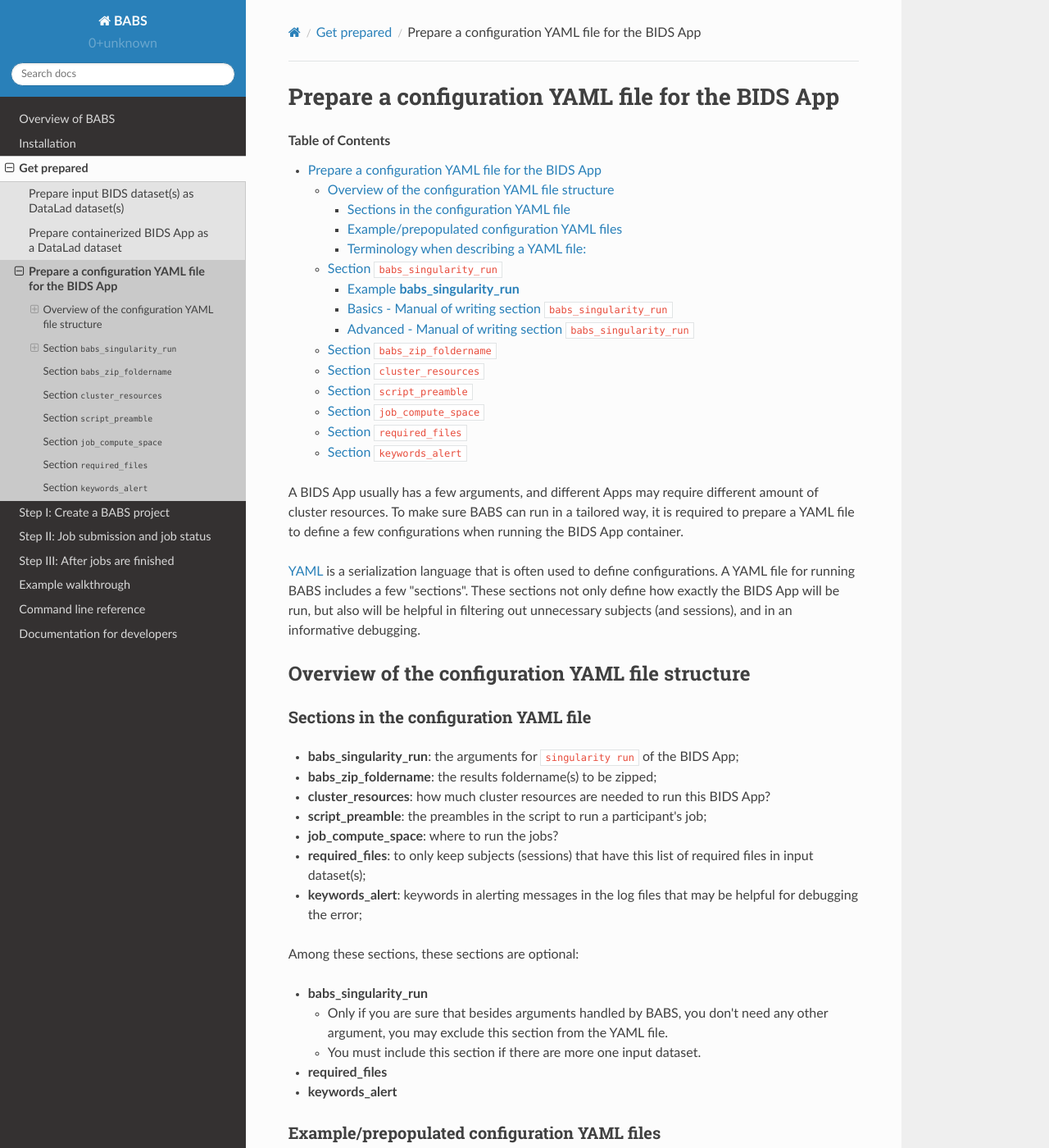
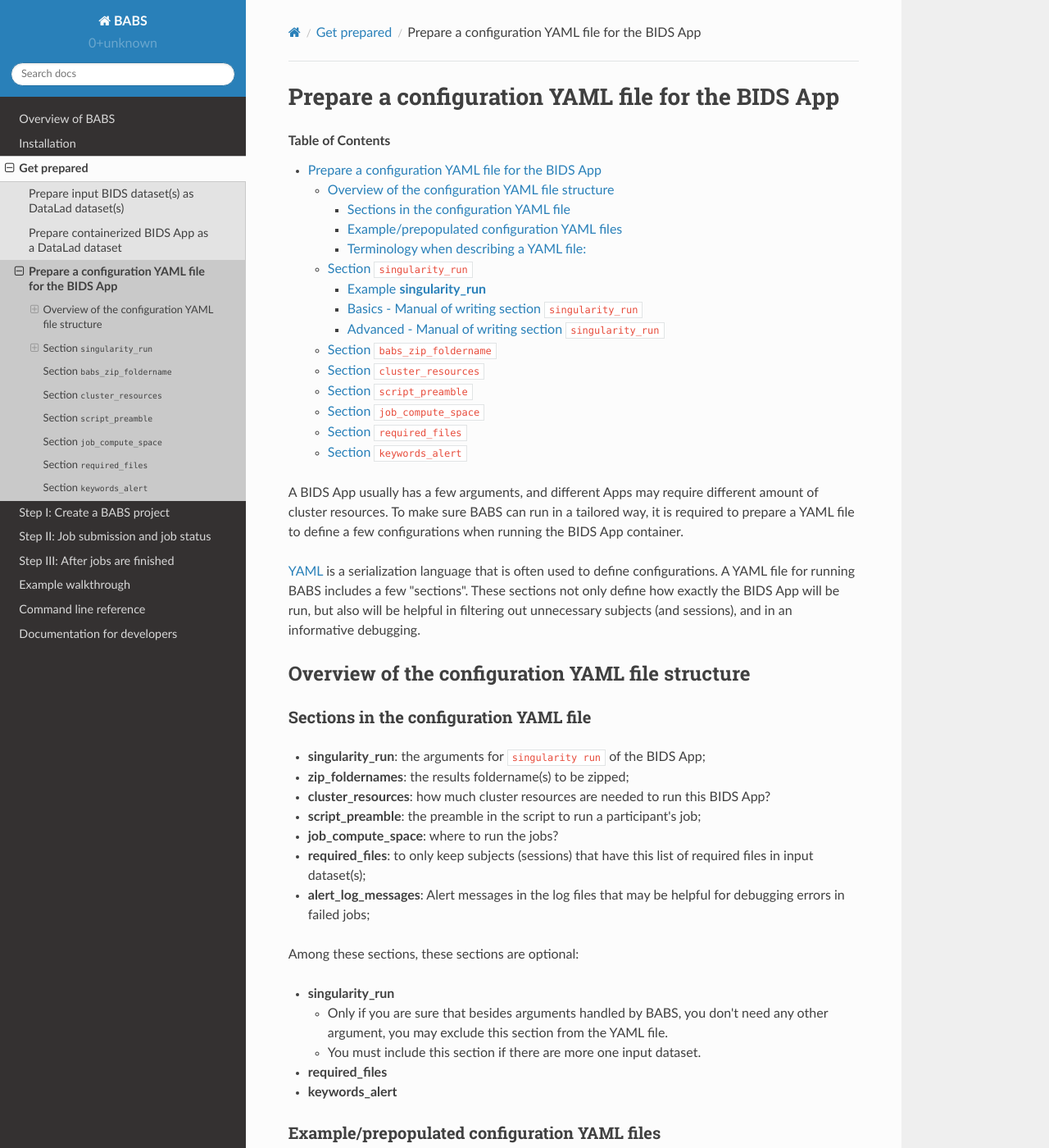
Before and after one commit to PennLINC/babs, a Sphinx documentation site: the page built from docs/source/preparation_config_yaml_file.rst, in a window 1280 px wide and 1400 px high. Shown: the whole window at 82% size. Built offline with Sphinx 7.4.7 and the Read the Docs theme 2.0.0, drawn with Linux system fonts in a browser that asks for light colours; some of the changed text lies outside the part shown.

Commit message:
change section name babs_singularity_run to singularity_run in YAML files

```diff
--- a/docs/source/developer.rst
+++ b/docs/source/developer.rst
@@ -6,7 +6,7 @@ Documentation for developers
 
 .. YAML file:
 
-.. # currently we only support the option of "babs_singularity_run"
+.. # currently we only support the option of "singularity_run"
 .. # In the future, we might:
-..     # Priority: cli_call > babs_singularity_run > cli_options
+..     # Priority: cli_call > singularity_run > cli_options
 ..         # If anything provided at higher level, the lower levels will be ignored.
--- a/docs/source/preparation_config_yaml_file.rst
+++ b/docs/source/preparation_config_yaml_file.rst
@@ -19,17 +19,17 @@ Overview of the configuration YAML file structure
 Sections in the configuration YAML file
 -----------------------------------------
 
-* **babs_singularity_run**: the arguments for ``singularity run`` of the BIDS App;
-* **babs_zip_foldername**: the results foldername(s) to be zipped;
+* **singularity_run**: the arguments for ``singularity run`` of the BIDS App;
+* **zip_foldernames**: the results foldername(s) to be zipped;
 * **cluster_resources**: how much cluster resources are needed to run this BIDS App?
-* **script_preamble**: the preambles in the script to run a participant's job;
+* **script_preamble**: the preamble in the script to run a participant's job;
 * **job_compute_space**: where to run the jobs?
 * **required_files**: to only keep subjects (sessions) that have this list of required files in input dataset(s);
-* **keywords_alert**: keywords in alerting messages in the log files that may be helpful for debugging the error;
+* **alert_log_messages**: Alert messages in the log files that may be helpful for debugging errors in failed jobs;
 
 Among these sections, these sections are optional:
 
-* **babs_singularity_run**
+* **singularity_run**
 
   * Only if you are sure that besides arguments handled by BABS, you don't need any other argument,
     you may exclude this section from the YAML file.
@@ -71,18 +71,18 @@ In a section, the string before ``:`` is called ``key``, the string after ``:``
 Below are the details for each section in this configuration YAML file.
 
 
-Section ``babs_singularity_run``
+Section ``singularity_run``
 ==================================
 Currently, BABS does not support using configurations of running a BIDS App
 that are defined in ``datalad containers-add --call-fmt``.
-Instead, users are expected to define these in this section, **babs_singularity_run**.
+Instead, users are expected to define these in this section, **singularity_run**.
 
-Example **babs_singularity_run**
+Example **singularity_run**
 -----------------------------------
 
-Below is example section **babs_singularity_run** for ``fMRIPrep``::
+Below is example section **singularity_run** for ``fMRIPrep``::
 
-    babs_singularity_run:
+    singularity_run:
         -w: "$BABS_TMPDIR"   # this is a placeholder for temporary workspace
         --n_cpus: '1'
         --stop-on-first-crash: ""   # argument without value
@@ -131,7 +131,7 @@ This section will be turned into commands (including a Singularity run command)
       in the YAML file, some are automatically set up by BABS.
 
 
-Basics - Manual of writing section ``babs_singularity_run``
+Basics - Manual of writing section ``singularity_run``
 ------------------------------------------------------------
 
 * What arguments should I provide in this section? All arguments for running the BIDS App?
@@ -187,7 +187,7 @@ Basics - Manual of writing section ``babs_singularity_run``
 
 .. _advanced_manual_singularity_run:
 
-Advanced - Manual of writing section ``babs_singularity_run``
+Advanced - Manual of writing section ``singularity_run``
 -----------------------------------------------------------------
 
 * How to specify a number as a value?
@@ -219,7 +219,7 @@ Advanced - Manual of writing section ``babs_singularity_run``
 
         --fs-license-file: "/path/to/freesurfer/license.txt"
 
-    * When there is argument ``--fs-license-file`` in ``babs_singularity_run`` section,
+    * When there is argument ``--fs-license-file`` in ``singularity_run`` section,
       BABS will bind this provided license file path to container in ``singularity run`` command, so that
       the BIDS App container can directly use that file (which is outside the container, on "host machine").
     * Example generated ``singularity run`` by ``babs-init``::
@@ -255,7 +255,7 @@ Advanced - Manual of writing section ``babs_singularity_run``
   * Use ``$INPUT_PATH`` to specify for the positional argument ``input_dataset`` in the BIDS App:
 
     * ``$INPUT_PATH`` is a key placeholder recognized by BABS
-    * We recommend using ``$INPUT_PATH`` as the first key in this section **babs_singularity_run**,
+    * We recommend using ``$INPUT_PATH`` as the first key in this section **singularity_run**,
       i.e., before other arguments.
 
   * How to write the path to the input dataset? Here we use `example configuration YAML file of
```
Also changed, not shown: notebooks/design_input_ds_argument.md (+3 -3 lines), 12 other files.
